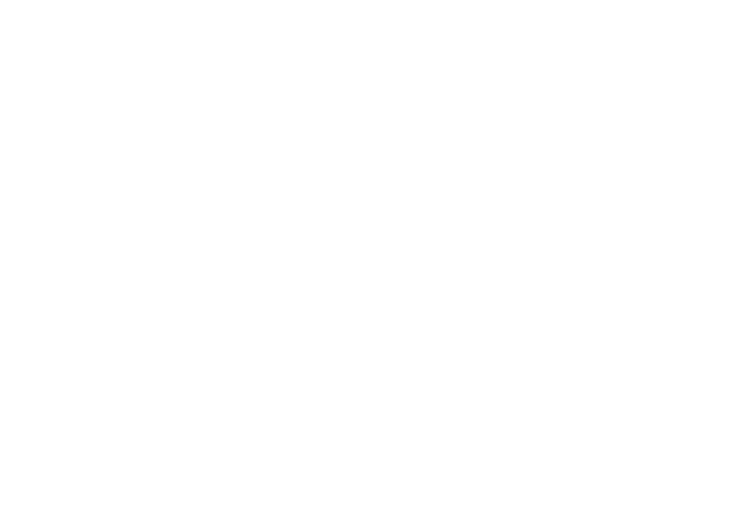
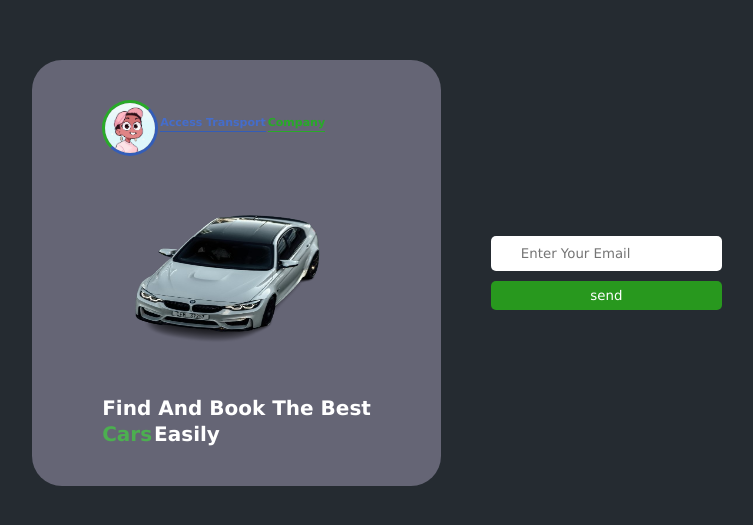
Before and after one commit to kubwimanav/feltechnology, a React (Vite) app: page /login/forget in a window 1280 px wide. Before the commit this address had no page. Shown: the part 127-652 px from the top of the page, without its empty margins (263-1016 px from the left). Built offline with nearby package versions, Linux system fonts and the light colour scheme.

Commit message:
login-form

```diff
--- a/src/App.jsx
+++ b/src/App.jsx
@@ -17,6 +17,8 @@
 import Addcar from './components/Addcar';
 import Deals from './components/Deals';
 import Singleactive from './components/Singleactive';
+import Loginform from './components/Loginform';
+import Forgetpassword from './components/Forgetpassword';
 
 function App() {
   const [count, setCount] = useState(0)
@@ -27,7 +29,7 @@
         <Route path="/" element={<Layout />}>
           <Route index element={<DashHome />} />
           <Route path="payments" element={<Payment />} />
-          <Route path="activecar" element={<Activecar />}/>
+          <Route path="activecar" element={<Activecar />} />
           <Route path="activecar/singlecar" element={<Singleactive />} />
           <Route path="helpcenter" element={<Helpcenter />} />
           <Route path="listening" element={<Listening />} />
@@ -41,7 +43,10 @@
             <Route path="changepassword" element={<Changepassword />} />
           </Route>
         </Route>
-        <Route path="login" element={<Login />} />
+        <Route path="login" element={<Login />}>
+          <Route index element={<Loginform />} />
+          <Route path='forget' element={<Forgetpassword />} />
+        </Route>
       </Routes>
     </BrowserRouter>
   );
--- a/src/components/Deals.jsx
+++ b/src/components/Deals.jsx
@@ -108,8 +108,8 @@
       </div>
 
       <table>
-        <thead className="deals-thead">
-          <tr >
+        <thead>
+          <tr className="deals-thead">
             <th>No</th>
             <th>Owner name</th>
             <th>Email</th>
--- /dev/null
+++ b/src/components/Forgetpassword.jsx
@@ -0,0 +1,12 @@
+import React from 'react'
+import '../styles/Forgetpassword.css'
+function Forgetpassword() {
+  return (
+      <div className='forgetpassword'>
+          <input type="email" placeholder='Enter Your Email' />
+          <button>send</button>
+    </div>
+  )
+}
+
+export default Forgetpassword
--- a/src/components/Login.jsx
+++ b/src/components/Login.jsx
@@ -2,7 +2,7 @@
 import profile from "/image.jpg";
 import imagelogin from "/pexels.png";
 import '../styles/Login.css'
-import { Link } from 'react-router-dom';
+import { Link, Outlet } from 'react-router-dom';
 function Login() {
 
     return (
@@ -30,66 +30,7 @@
           </div>
         </div>
 
-        <div className="login-container">
-          <div className="login-container-paragraph1">
-            <div className="login-container-paragraph">
-              <p className="login-container-paragraph12">Welcome to Access</p>
-              <p>Transport</p>
-            </div>
-            <p>Company</p>
-          </div>
-
-          <div className="login-button-paragraph">
-            <div className="login-register">
-              <button className="login-register-login">Login</button>
-              <button className="login-register-register">Register</button>
-            </div>
-            <p>Enter your details to get access</p>
-          </div>
-
-          <form className="loginform">
-            <div className="login-email-password">
-              <input
-                type="email"
-                placeholder="Email"
-                className="form-login-input"
-                // value={email}
-                // onChange={(e) => setEmail(e.target.value)}
-                required
-              />
-
-              <input
-                type="password"
-                placeholder="Password"
-                className="form-login-input"
-                // value={password}
-                // onChange={(e) => setPassword(e.target.value)}
-                required
-              />
-            </div>
-
-            <div className="form-login-checkbox">
-              <div className="login-rember">
-                <input
-                  type="checkbox"
-                  id="remember-me"
-                  name="remember-me"
-                  // checked={rememberMe}
-                  // onChange={(e) => setRememberMe(e.target.checked)}
-                />
-                <label htmlFor="remember-me">Remember Me</label>
-              </div>
-
-              <Link href="#" className="forgot-password">
-                Forgot Password?
-              </Link>
-            </div>
-
-            <button type="submit" className="login-btn">
-              Login
-            </button>
-          </form>
-        </div>
+        <Outlet/>
       </div>
     );
 }
--- /dev/null
+++ b/src/components/Loginform.jsx
@@ -0,0 +1,72 @@
+import React from 'react'
+import { Link } from 'react-router-dom';
+import '../styles/Login.css'
+function Loginform() {
+
+  return (
+    <div>
+      <div className="login-container">
+        <div className="login-container-paragraph1">
+          <div className="login-container-paragraph">
+            <p className="login-container-paragraph12">Welcome to Access</p>
+            <p>Transport</p>
+          </div>
+          <p>Company</p>
+        </div>
+
+        <div className="login-button-paragraph">
+          <div className="login-register">
+            <button className="login-register-login">Login</button>
+            <button className="login-register-register">Register</button>
+          </div>
+          <p>Enter your details to get access</p>
+        </div>
+
+        <form className="loginform">
+          <div className="login-email-password">
+            <input
+              type="email"
+              placeholder="Email"
+              className="form-login-input"
+              // value={email}
+              // onChange={(e) => setEmail(e.target.value)}
+              required
+            />
+
+            <input
+              type="password"
+              placeholder="Password"
+              className="form-login-input"
+              // value={password}
+              // onChange={(e) => setPassword(e.target.value)}
+              required
+            />
+          </div>
+
+          <div className="form-login-checkbox">
+            <div className="login-rember">
+              <input
+                type="checkbox"
+                id="remember-me"
+                name="remember-me"
+                // checked={rememberMe}
+                // onChange={(e) => setRememberMe(e.target.checked)}
+              />
+              <label htmlFor="remember-me">Remember Me</label>
+            </div>
+
+            <Link to='forget' className="forgot-password">
+              Forgot Password?
+            </Link>
+          </div>
+
+          <button type="submit" className="login-btn">
+            Login
+          </button>
+        </form>
+      </div>
+    </div>
+  );
+}
+
+export default Loginform
--- a/src/components/Payment.jsx
+++ b/src/components/Payment.jsx
@@ -1,7 +1,7 @@
 import React from "react";
 import { CiStopwatch } from "react-icons/ci";
 import { RiArrowDropDownLine } from "react-icons/ri";
-import { MdDashboard, MdOutlineHelp } from "react-icons/md";
+import { MdDashboard} from "react-icons/md";
 import '../styles/Payment.css'
 const tableData = [
   {
--- a/src/styles/Deals.css
+++ b/src/styles/Deals.css
@@ -1,14 +1,20 @@
 .deals table{
     border-radius: 10px;
- background-color:rgb(37,43,49);
+     border-collapse: collapse;
+    padding: 10px;
+  background-color:rgb(37,43,49);
 }
 
 .deals td{
     padding: 10px 22px 10px 22px;
 }
+.deals-thead{
+
+    background-color:rgb(40, 170, 40) ;
+    border-radius: 2px;
+}
 .deals-thead th{
-    background-color:rgb(40, 170, 40) ;
-padding: 5px;
+    padding: 5px;
 }
 
 
--- /dev/null
+++ b/src/styles/Forgetpassword.css
@@ -0,0 +1,21 @@
+.forgetpassword{
+    display: flex;
+    flex-direction: column;
+    gap: 10px;
+}
+.forgetpassword input{
+    padding: 10px 30px 10px 30px;
+    border: none;
+    border-radius: 5px;
+}
+.forgetpassword button{
+    padding: 7px;
+    color: white;
+    background-color: rgb(40,152,30);
+    border: none;
+    border-radius: 5px;
+}
+.forgetpassword button:hover{
+    background-color: white;
+    color: rgb(40,152,30);
+}
--- a/src/styles/Setting.css
+++ b/src/styles/Setting.css
@@ -37,3 +37,9 @@
    list-style: none;
    font-size: 15px;
 }
+
+.setting-page-link-link:hover{
+    background-color: rgb(40,152,30);
+    padding: 1px;
+    border-radius: 3px;
+}
--- a/src/styles/Sidebar.css
+++ b/src/styles/Sidebar.css
@@ -88,6 +88,11 @@
 font-family: Arial, Helvetica, sans-serif;
 text-decoration: none;
 }
+.list_dash:hover{
+    background-color: rgb(40,152,30);
+    padding: 1px;
+    border-radius: 2px;
+}
 .logout{
     color: white;
     text-decoration: none;
```
Also changed, not shown: src/components/Newpassword.jsx (added, +13 -0 lines).
